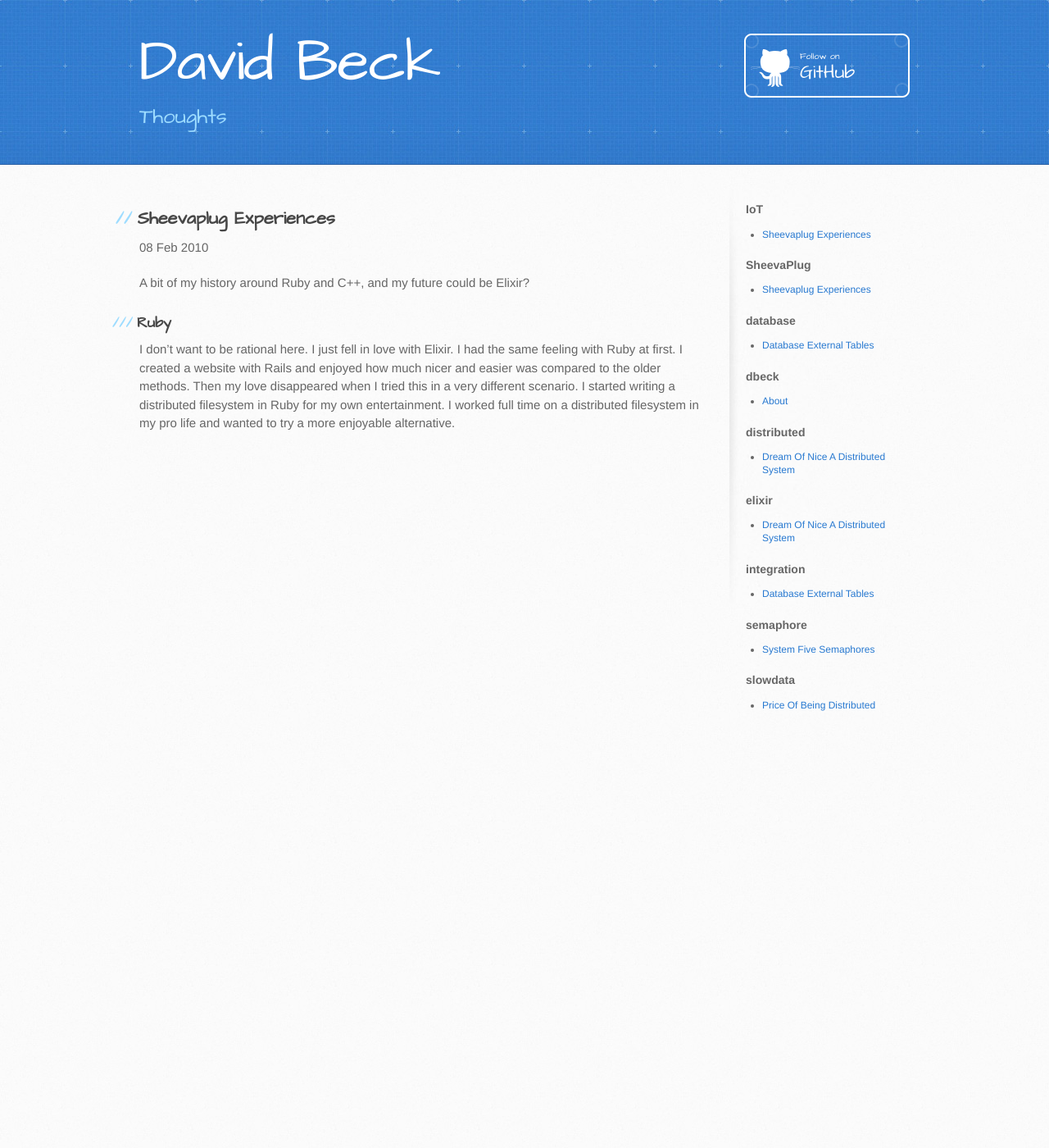
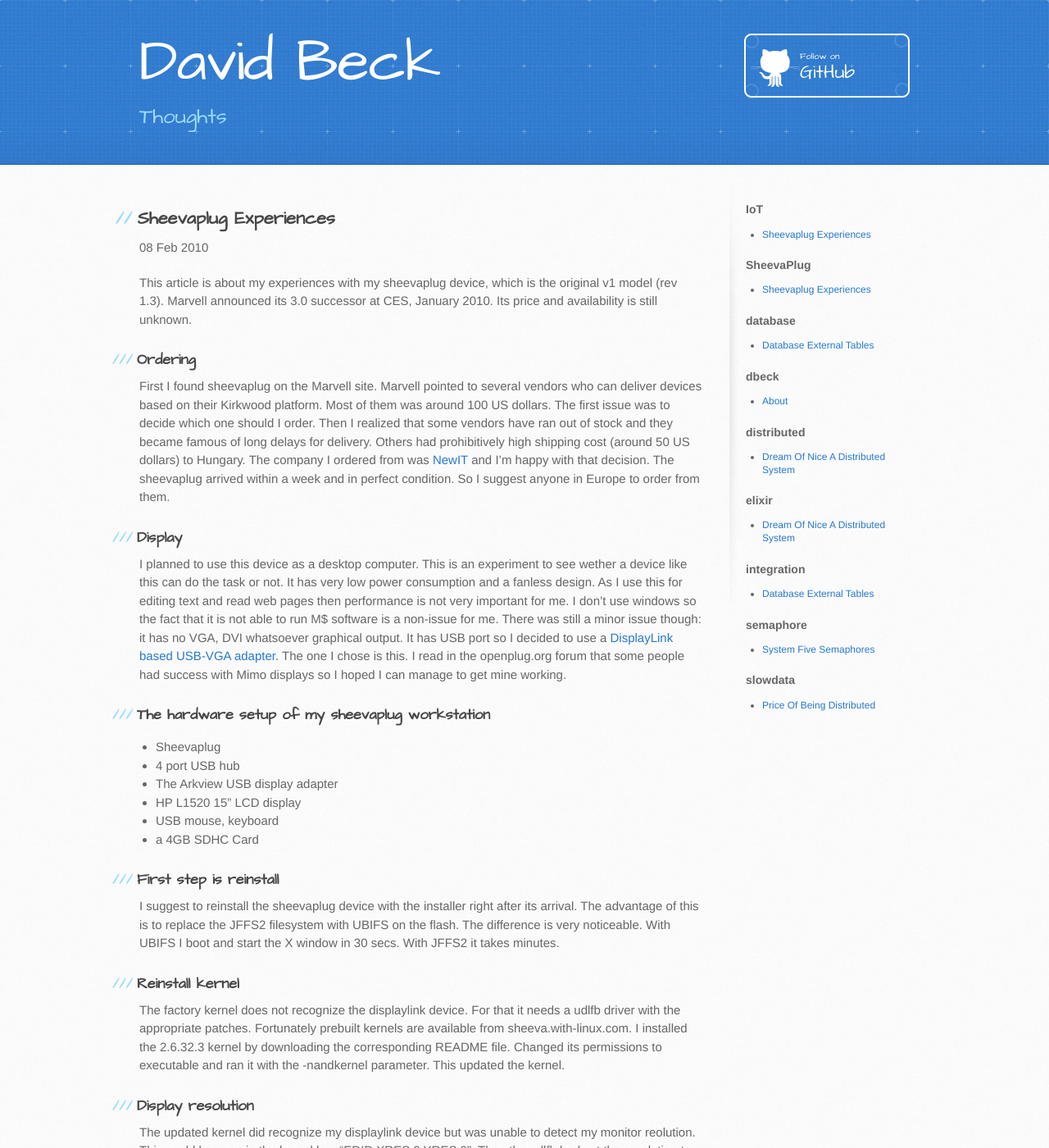
Before and after one commit to dbeck/dbeck.github.io, a Jekyll site: the page built from _posts/2010-02-08-sheevaplug-experiences.markdown, in a window 1280 px wide and 1400 px high. Shown: the whole window at 82% size. Built offline with Jekyll 4.4.1, drawn with Linux system fonts in a browser that asks for light colours; Markdown is read by kramdown in place of the engine named in the settings; some of the changed text lies outside the part shown.

Commit message:
sheevaplug post

````diff
--- a/_posts/2010-02-08-sheevaplug-experiences.markdown
+++ b/_posts/2010-02-08-sheevaplug-experiences.markdown
@@ -12,7 +12,57 @@
 woopra: sheevaplugexp
 ---
 
-A bit of my history around Ruby and C++, and my future could be Elixir?
+This article is about my experiences with my sheevaplug device, which is the original v1 model (rev 1.3). Marvell announced its 3.0 successor at CES, January 2010. Its price and availability is still unknown.
 
-### Ruby
-I don’t want to be rational here. I just fell in love with Elixir. I had the same feeling with Ruby at first. I created a website with Rails and enjoyed how much nicer and easier was compared to the older methods. Then my love disappeared when I tried this in a very different scenario. I started writing a distributed filesystem in Ruby for my own entertainment. I worked full time on a distributed filesystem in my pro life and wanted to try a more enjoyable alternative.
+### Ordering
+
+First I found sheevaplug on the Marvell site. Marvell pointed to several vendors who can deliver devices based on their Kirkwood platform. Most of them was around 100 US dollars. The first issue was to decide which one should I order. Then I realized that some vendors have ran out of stock and they became famous of long delays for delivery. Others had prohibitively high shipping cost (around 50 US dollars) to Hungary. The company I ordered from was [NewIT](https://www.newit.co.uk/shop/) and I'm happy with that decision. The sheevaplug arrived within a week and in perfect condition. So I suggest anyone in Europe to order from them.
+
+### Display
+
+I planned to use this device as a desktop computer. This is an experiment to see wether a device like this can do the task or not. It has very low power consumption and a fanless design. As I use this for editing text and read web pages then performance is not very important for me. I don't use windows so the fact that it is not able to run M$ software is a non-issue for me. There was still a minor issue though: it has no VGA, DVI whatsoever graphical output.  It has USB port so I decided to use a [DisplayLink based USB-VGA adapter](http://www.displaylink.com/shop/index.php?product=5). The one I chose is this. I read in the openplug.org forum that some people had success with Mimo displays so I hoped I can manage to get mine working.
+
+### The hardware setup of my sheevaplug workstation
+
+* Sheevaplug
+* 4 port USB hub
+* The Arkview USB display adapter
+* HP L1520 15" LCD display
+* USB mouse, keyboard
+* a 4GB SDHC Card
+
+### First step is reinstall
+
+I suggest to reinstall the sheevaplug device with the installer right after its arrival. The advantage of this is to replace the JFFS2 filesystem with UBIFS on the flash. The difference is very noticeable. With UBIFS I boot and start the X window in 30 secs. With JFFS2 it takes minutes.
+
+### Reinstall kernel
+
+The factory kernel does not recognize the displaylink device. For that it needs a udlfb driver with the appropriate patches. Fortunately prebuilt kernels are available from sheeva.with-linux.com. I installed the 2.6.32.3 kernel by downloading the corresponding README file. Changed its permissions to executable and ran it with the -nandkernel parameter. This updated the kernel.
+
+### Display resolution
+
+The updated kernel did recognize my displaylink device but was unable to detect my monitor reolution. This could be seen in the kernel log: "EDID XRES 0 YRES 0". Then the udlfb had set the resolution to factory default which is 1280x1024. Unfortunately this is too high for my monitor. For this reason I recompiled the kernel with a modified udlfb default setting setting (udlfb.c modified by hand). Then I reported my efforts at openplug forum and birdman was kind enough to modifiy the udlfb.c to make the resolution modprobe settable. Full story and downloadables [can be found here](http://plugcomputer.org/plugforum/index.php?topic=343.30).
+
+### Running X window
+
+There are a few issues to be treated here. The first is storage space. I decided to use the internal flash as the root file system, because I measured its performance and it can read/write around 50 MB/sec. My SD card only do 6 MB/sec. So my strategy was to very carefully install X related packages and when my root filesystem was about to be full, I moved larger not very frequently needed files to a directory on my SD card and created symlinks to them. This includes complete directories from /usr/share and also /usr/lib. I carefully choose which directories and files to move. If files like libc is moved than the system may not boot.
+A more convenient strategy would be to buy a lot faster SD card and during the installation step at the beginnig, one should choose an SD card based root filesystem instead. This would spare lots of headaches but may sacrifice money and speed. In this case I would create a large swap file on the UBIFS filesystem.
+The next step is to download the compiled displaylink driver provided by [mitsus at the forum](http://plugcomputer.org/plugforum/index.php?topic=343.30). Sample xorg.conf file and instructions are also available.
+
+### The xrandr bug
+
+There is one last catch. The displaylink driver for X has a bug. My favourite window manager is xfce4. After installing I realized that it has problems. Right clicking did not display the expected floating menus and also I missed the panel at the bottom. I tried different window managers. Fluxbox was a lot better but after using it for a while it started to behave very strange. Applications did not display menu items and other odd things happened. I spent lots of time googling and I was lucky enough to find the solution. I placed the following into my .fluxbox/startup:
+
+```
+XRANDR=`which xrandr`
+if [ "x$XRANDR" != "x" ] ; then
+  $XRANDR -o 0
+  fi
+```
+
+After X startup the "xrandr -o 0" command must be run. This fixes the various oddities. Then I was able to run my xfce4 and happy with that.
+
+### Final thoughts
+
+Although I am very happy with my sheevaplug device it must be noted that it is not very fast. I can edit texts and can browse the web and it is usable. The practical consequence of this is that I have to very carefully select what applications I want to use. I use midori browser rather than firefox. I use gnumeric and abiword rather then openoffice. I use kate rather than kdevelop. Video playback is simply unusable in this setup.
+After googling a lot I found a faster device that I want to evaluate next: [IGEP v2](http://www.igep-platform.com/). This is a lot faster than sheevaplug, thanks to the floating point and DSP capabilities. This is based on OMAP 3530 like [beagleboard](http://beagleboard.org/) with the addition of RJ45 ethernet, WIFI and Bluetooth. The [IGEP V2](http://www.igep-platform.com/) can be ordered from Europe so the shipping cost is reasonable. Plus ISEE also sells enclosure and other goodies with the device.
````
Also changed, not shown: images/1013/P1010908-icon.JPG (renamed from images/1013/P1010908_icon.JPG), images/1013/P1010908-mid.JPG (renamed from images/1013/P1010908_mid.JPG), images/1013/P1010908-thumbnail.JPG (renamed from images/1013/P1010908_thumbnail.JPG), images/1013/P1010908_large.JPG (deleted).
